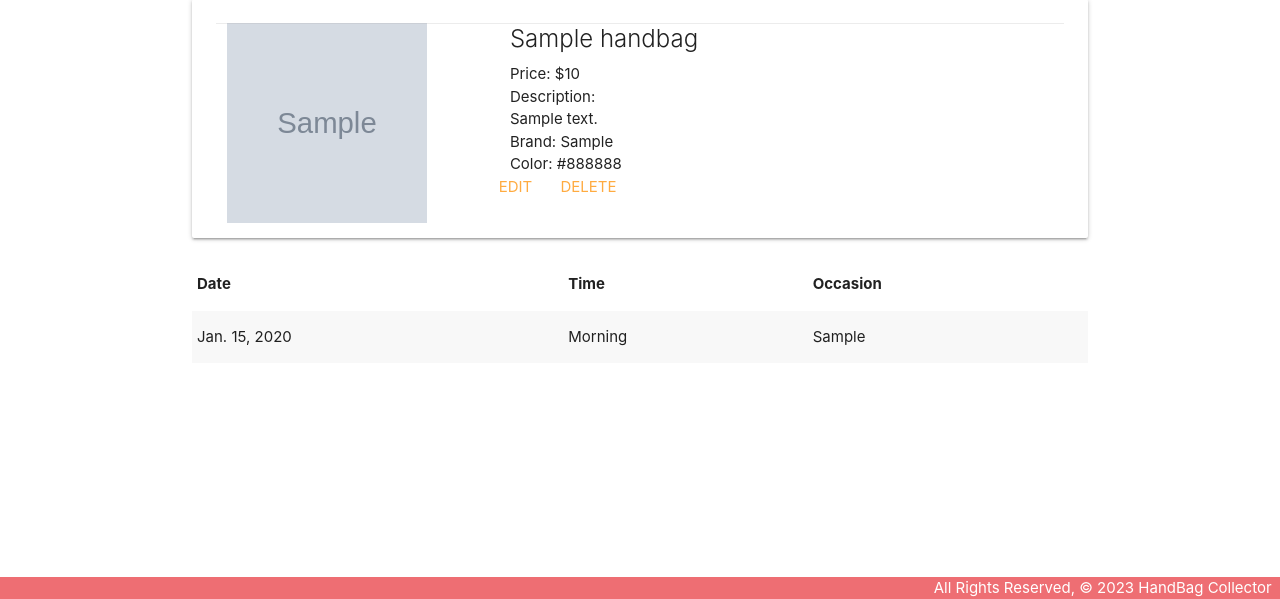
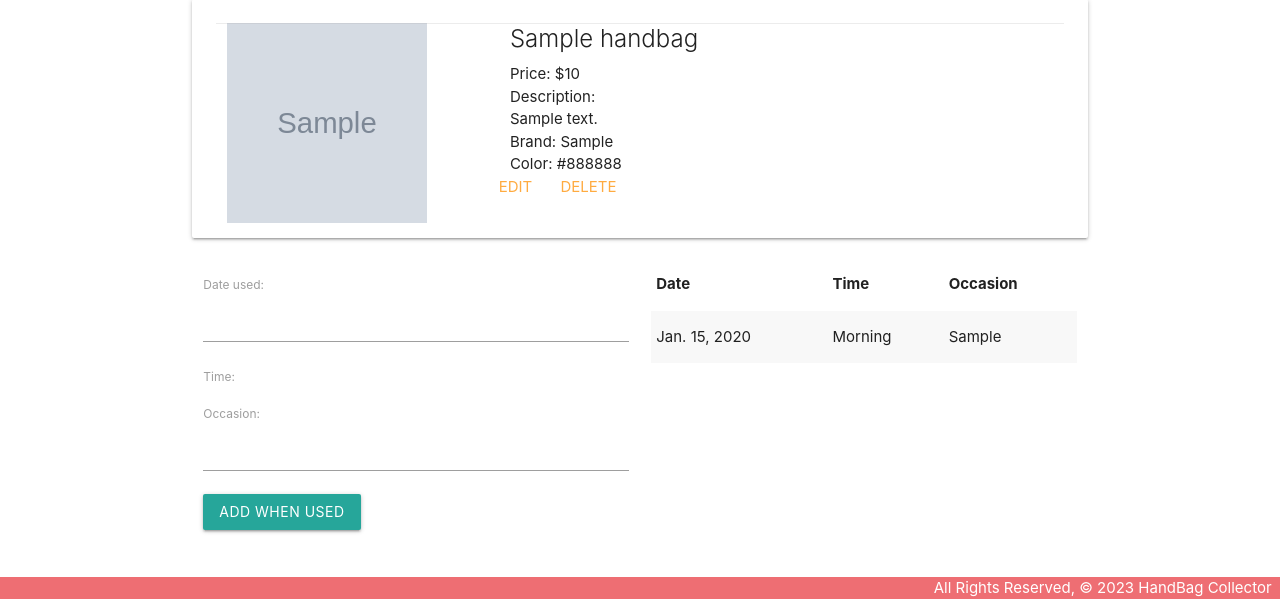
Before and after one commit to sally-kam/HandBagCollector, a Django app: page /handbags/1/ in a window 1280 px wide. Shown: the part 201-800 px from the top of the page. Run offline with Django 4.2, Linux system fonts and the light colour scheme; tables that the repository leaves empty hold one stand-in row (values such as "Sample post"); grey boxes marked "Sample" are stand-in pictures.

Commit message:
display form in detail.html

```diff
--- a/handbagcollector/main_app/templates/handbags/detail.html
+++ b/handbagcollector/main_app/templates/handbags/detail.html
@@ -23,6 +23,15 @@
         </div>
     </div>
     </div>
+    <div class="row">
+    <div class="col s6">
+        <form method="POST">
+            {% csrf_token %}
+            <!-- Render the inputs -->
+            {{ worn_form.as_p }}
+            <input type="submit" class="btn" value="Add when used">
+          </form>
+    </div>
     <div class="col s6">
         <table class="striped">
           <thead>
@@ -39,5 +48,6 @@
           </tbody>
         </table>
       </div>
+    </div>
 
 {% endblock %}
```
